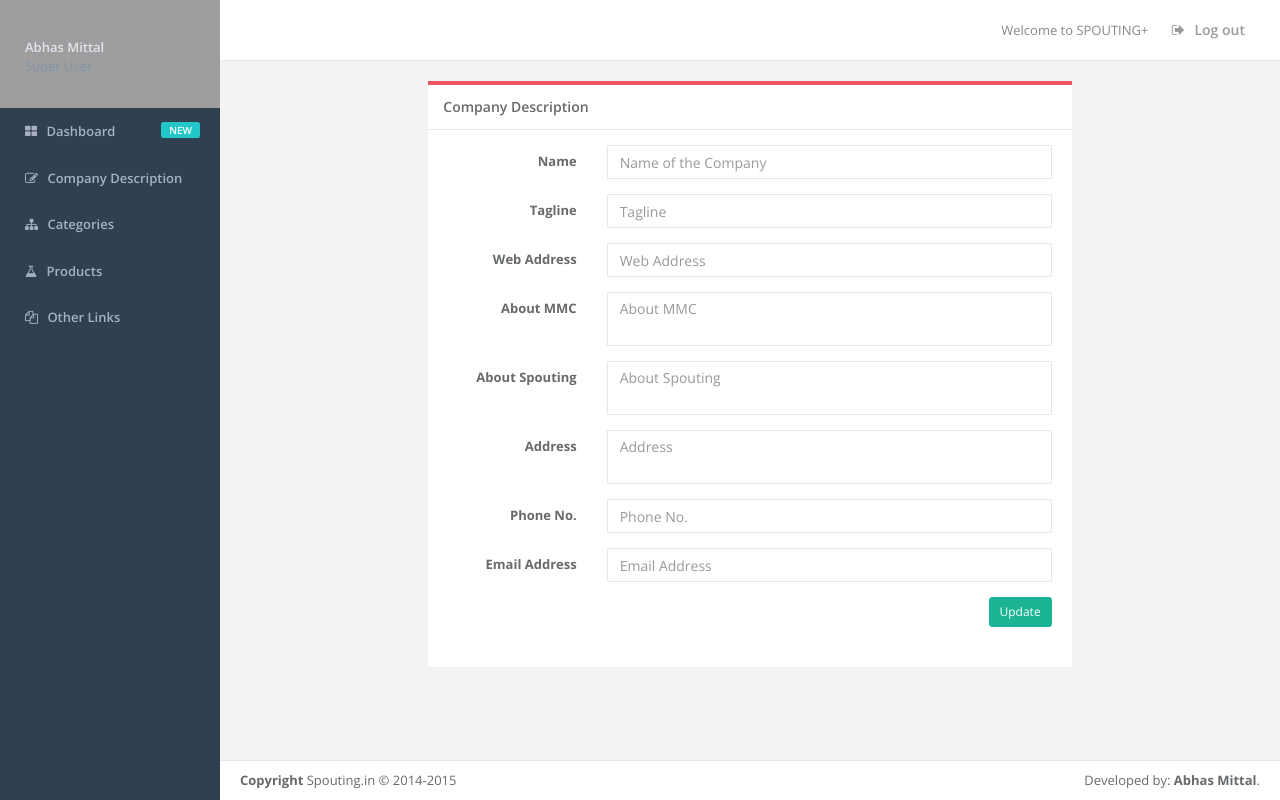
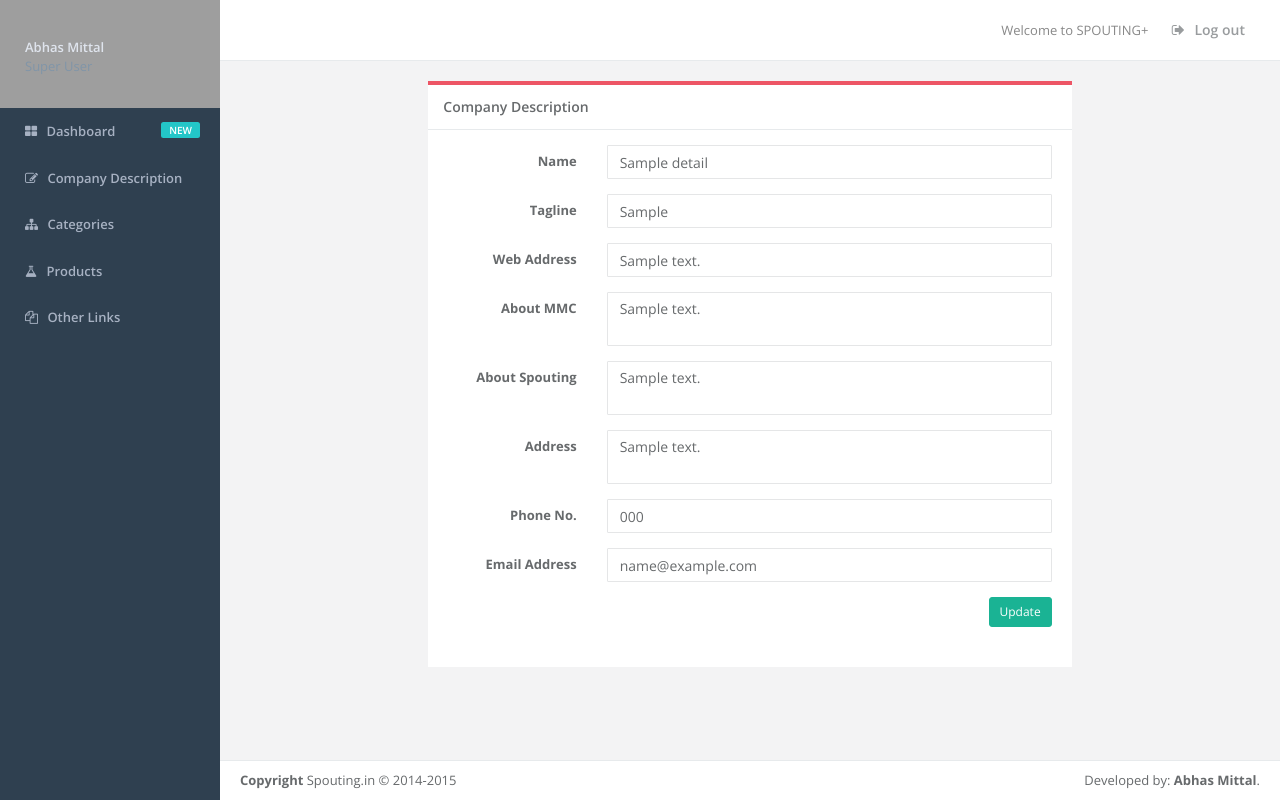
Before and after one commit to mittalabhas1/spouting.in-backend, a PHP site: page /company in a window 1280 px wide. Run offline with PHP 8.4, Linux system fonts and the light colour scheme; the visitor is signed in with stand-in values (Sample User, id 1); tables that the repository leaves empty or names only in its code hold one stand-in row (values such as "Sample post"); grey boxes are pictures that could not be loaded.

Commit message:
Made company description functional

```diff
--- a/company/index.php
+++ b/company/index.php
@@ -1,47 +1,59 @@
 <?php
 require_once('../partials/header.php');
+
+if (isset($_POST['update'])) {
+    // var_dump($_POST);
+    $query = mysql_query("UPDATE company_details SET name='$_POST[name]', tagline='$_POST[tagline]', web_address='$_POST[web_address]', about_mmc='$_POST[about_mmc]', about_spouting='$_POST[about_spouting]', address='$_POST[address]', phone='$_POST[phone]', email='$_POST[email]' WHERE 1");
+    // var_dump($query);
+    // var_dump("UPDATE company_details SET name='$_POST[name]', tagline='$_POST[tagline]', web_address='$_POST[web_address]', about_mmc='$_POST[about_mmc]', about_spouting='$_POST[about_spouting]', address='$_POST[address]', phone='$_POST[phone]', email='$_POST[email]' WHERE 1");
+    // exit();
+}
+
+$query = mysql_query("SELECT * FROM company_details");
+$company = mysql_fetch_assoc($query);
+// var_dump($company);
 ?>
 
-<div class="col-lg-8 col-lg-offset-2">
+<div class="col-lg-8 col-lg-offset-2 m-b">
     <div class="ibox float-e-margins">
         <div class="ibox-title">
             <h5>Company Description</h5>
         </div>
         <div class="ibox-content">
-            <form class="form-horizontal">
+            <form class="form-horizontal" action="<?php echo htmlspecialchars($_SERVER['PHP_SELF']); ?>" method="POST">
                 <div class="form-group">
                 	<label class="col-lg-3 control-label">Name</label>
 
                     <div class="col-lg-9">
-                    	<input type="text" placeholder="Name of the Company" class="form-control">
+                    	<input type="text" placeholder="Name of the Company" name="name" value="<?php echo $company['name']; ?>" class="form-control">
                     </div>
                 </div>
                 <div class="form-group">
                 	<label class="col-lg-3 control-label">Tagline</label>
 
                     <div class="col-lg-9">
-                    	<input type="text" placeholder="Tagline" class="form-control">
+                    	<input type="text" placeholder="Tagline" name="tagline" value="<?php echo $company['tagline']; ?>" class="form-control">
                     </div>
                 </div>
                 <div class="form-group">
                 	<label class="col-lg-3 control-label">Web Address</label>
 
                     <div class="col-lg-9">
-                    	<input type="text" placeholder="Web Address" class="form-control">
+                    	<input type="text" placeholder="Web Address" name="web_address" value="<?php echo $company['web_address']; ?>" class="form-control">
                     </div>
                 </div>
                 <div class="form-group">
                 	<label class="col-lg-3 control-label">About MMC</label>
 
                     <div class="col-lg-9">
-                    	<textarea placeholder="About MMC" class="form-control"></textarea>
+                    	<textarea placeholder="About MMC" name="about_mmc" class="form-control"><?php echo $company['about_mmc']; ?></textarea>
                     </div>
                 </div>
                 <div class="form-group">
                 	<label class="col-lg-3 control-label">About Spouting</label>
 
                     <div class="col-lg-9">
-                    	<textarea placeholder="About Spouting" class="form-control"></textarea>
+                    	<textarea placeholder="About Spouting" name="about_spouting" class="form-control"><?php echo $company['about_spouting']; ?></textarea>
                     </div>
                 </div>
 
@@ -49,26 +61,26 @@ require_once('../partials/header.php');
                 	<label class="col-lg-3 control-label">Address</label>
 
                     <div class="col-lg-9">
-                    	<textarea placeholder="Address" class="form-control"></textarea>
+                    	<textarea placeholder="Address" name="address" class="form-control"><?php echo $company['address']; ?></textarea>
                     </div>
                 </div>
                 <div class="form-group">
                 	<label class="col-lg-3 control-label">Phone No.</label>
 
                     <div class="col-lg-9">
-                    	<input type="text" placeholder="Phone No." class="form-control">
+                    	<input type="text" placeholder="Phone No." name="phone" value="<?php echo $company['phone']; ?>" class="form-control">
                     </div>
                 </div>
                 <div class="form-group">
                 	<label class="col-lg-3 control-label">Email Address</label>
 
                     <div class="col-lg-9">
-                    	<input type="email" placeholder="Email Address" class="form-control">
+                    	<input type="email" placeholder="Email Address" name="email" value="<?php echo $company['email']; ?>" class="form-control">
                     </div>
                 </div>
                 <div class="form-group">
                     <div class="col-lg-offset-2 col-lg-10">
-                        <button class="btn btn-sm btn-primary pull-right" type="submit">Update</button>
+                        <input type="submit" name="update" value="Update" class="btn btn-sm btn-primary pull-right" type="submit" />
                     </div>
                 </div>
             </form>
```
